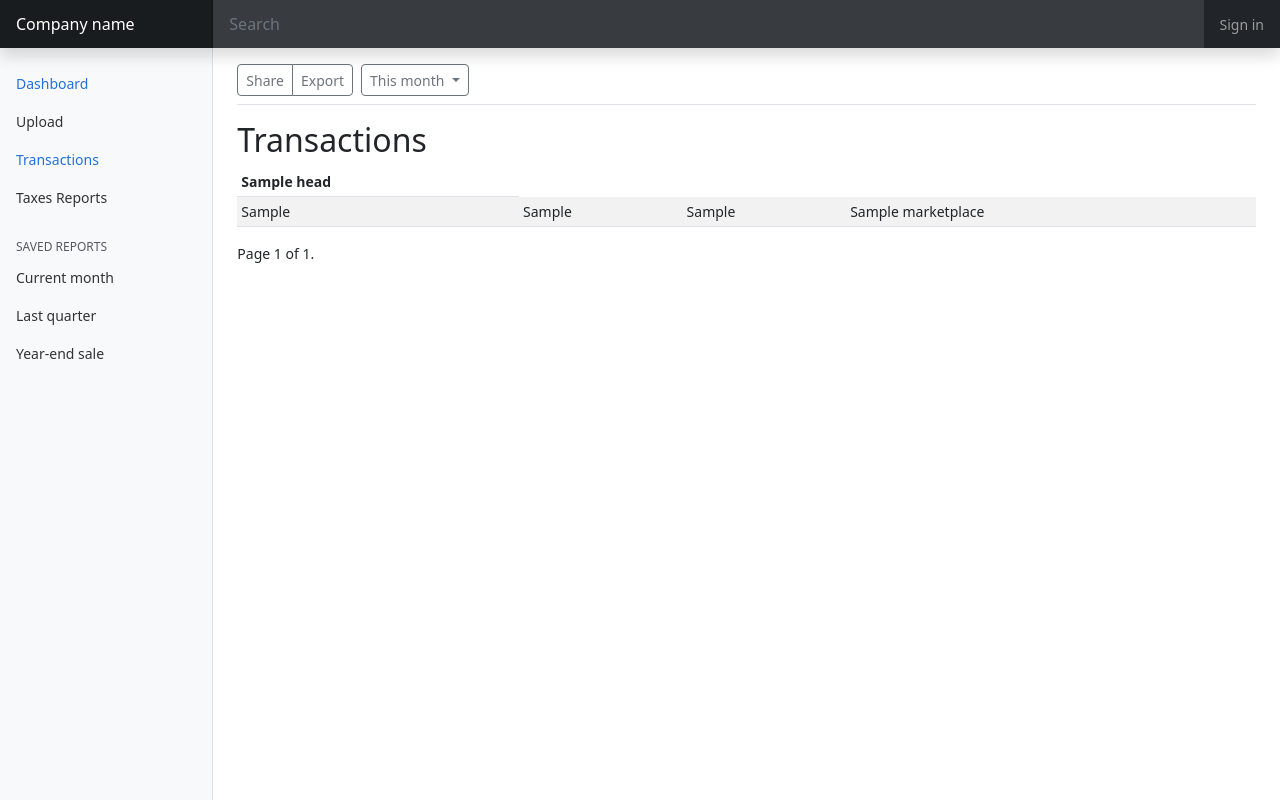
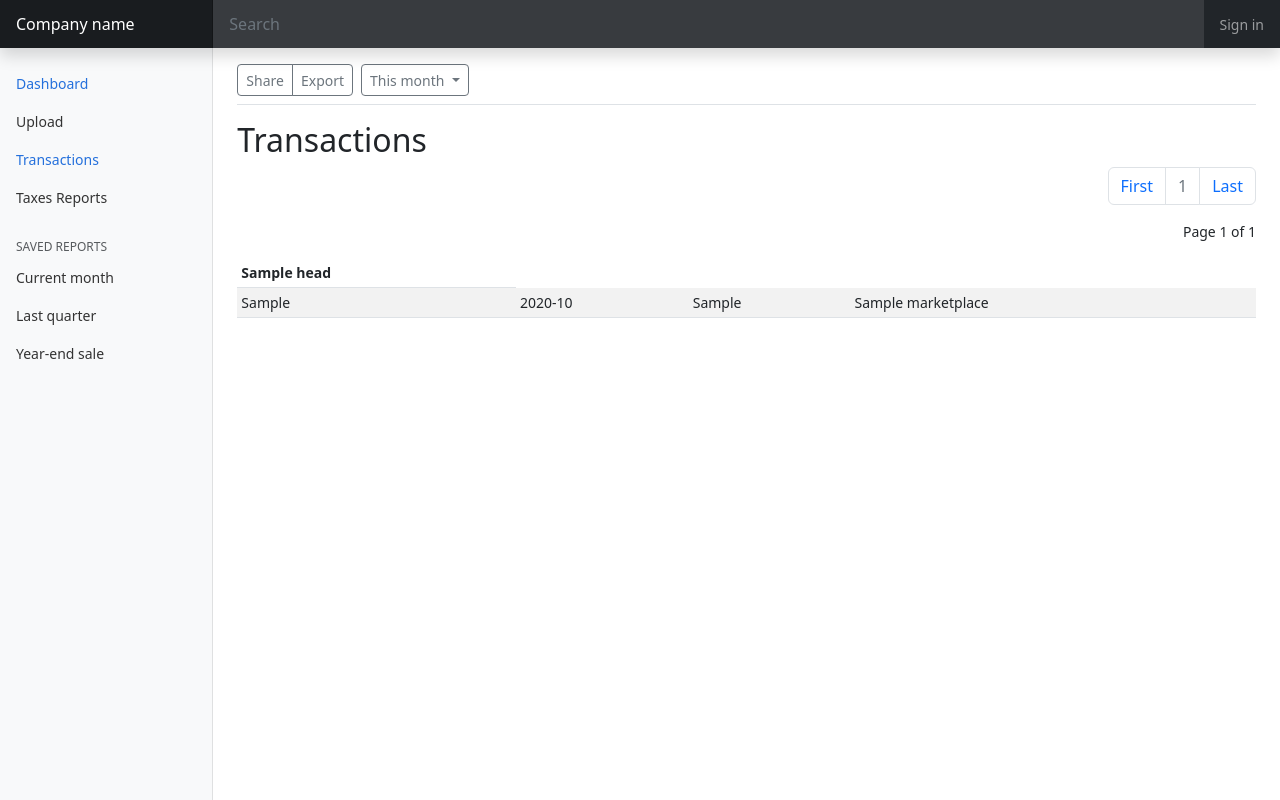
Before and after one commit to Simple2B/tax_calc, a Django app: template templates/transaction/list.html in a window 1280 px wide. Run offline with Django 4.2, Linux system fonts and the light colour scheme; the template is opened without the code that fills it: most values are stand-ins (such as "Sample title", 1, 10 or a date in 2020); some libraries are stand-ins or nearby versions.

Commit message:
Update pagination

```diff
--- /dev/null
+++ b/templates/common/pagination.html
@@ -0,0 +1,34 @@
+<nav aria-label="Page navigation example">
+  <ul class="pagination justify-content-end">
+    <li class="page-item">
+      <a class="page-link" href="?page=1">First</a>
+    </li>
+    {% if data.has_previous %}
+    <li class="page-item">
+        <a class="page-link" href="?page={{ data.previous_page_number }}">&laquo;</a>
+    </li>
+    <li class="page-item">
+        <a class="page-link" href="?page={{ data.previous_page_number }}">{{ data.previous_page_number }}</a>
+    </li>
+    {% endif %}
+    <li class="page-item disabled">
+      <a class="page-link">{{ data.number }}</a>
+    </li>
+    {% if data.has_next %}
+    <li class="page-item">
+      <a class="page-link" href="?page={{ data.next_page_number }}">{{ data.next_page_number }}</a>
+    </li>
+    <li class="page-item">
+      <a class="page-link" href="?page={{ data.next_page_number }}">&raquo;</a>
+    </li>
+    {% endif %}
+    <li class="page-item">
+      <a class="page-link" href="?page={{ data.paginator.num_pages }}">Last</a>
+    </li>
+  </ul>
+  <ul class="pagination justify-content-end">
+    <li class="page-item">
+      Page {{ data.number }} of {{ data.paginator.num_pages }}
+    </li>
+  </ul>
+</nav>
--- a/templates/transaction/list.html
+++ b/templates/transaction/list.html
@@ -4,6 +4,9 @@
 
 {% block content %}
 <h2>Transactions</h2>
+{% if data %}
+  {% include 'common/pagination.html' %}
+{% endif %}
 <div class="table-responsive">
   <table class="table table-striped table-sm">
     <thead>
@@ -17,29 +20,12 @@
     {% for item in data %}
       <tr>
         <td>{{item.unique_account_identifier}}</td>
-        <td>{{item.activity_period}}</td>
+        <td>{{item.activity_period|date:'Y-m'}}</td>
         <td>{{item.sales_channel}}</td>
         <td>{{item.marketplace}}</td>
       </tr>
     {% endfor %}
     </tbody>
   </table>
-  <div class="pagination">
-    <span class="step-links">
-        {% if page_obj.has_previous %}
-            <a href="?page=1">&laquo; first</a>
-            <a href="?page={{ page_obj.previous_page_number }}">previous</a>
-        {% endif %}
-
-        <span class="current">
-            Page {{ page_obj.number }} of {{ page_obj.paginator.num_pages }}.
-        </span>
-
-        {% if page_obj.has_next %}
-            <a href="?page={{ page_obj.next_page_number }}">next</a>
-            <a href="?page={{ page_obj.paginator.num_pages }}">last &raquo;</a>
-        {% endif %}
-    </span>
-</div>
 </div>
 {% endblock %}
```
